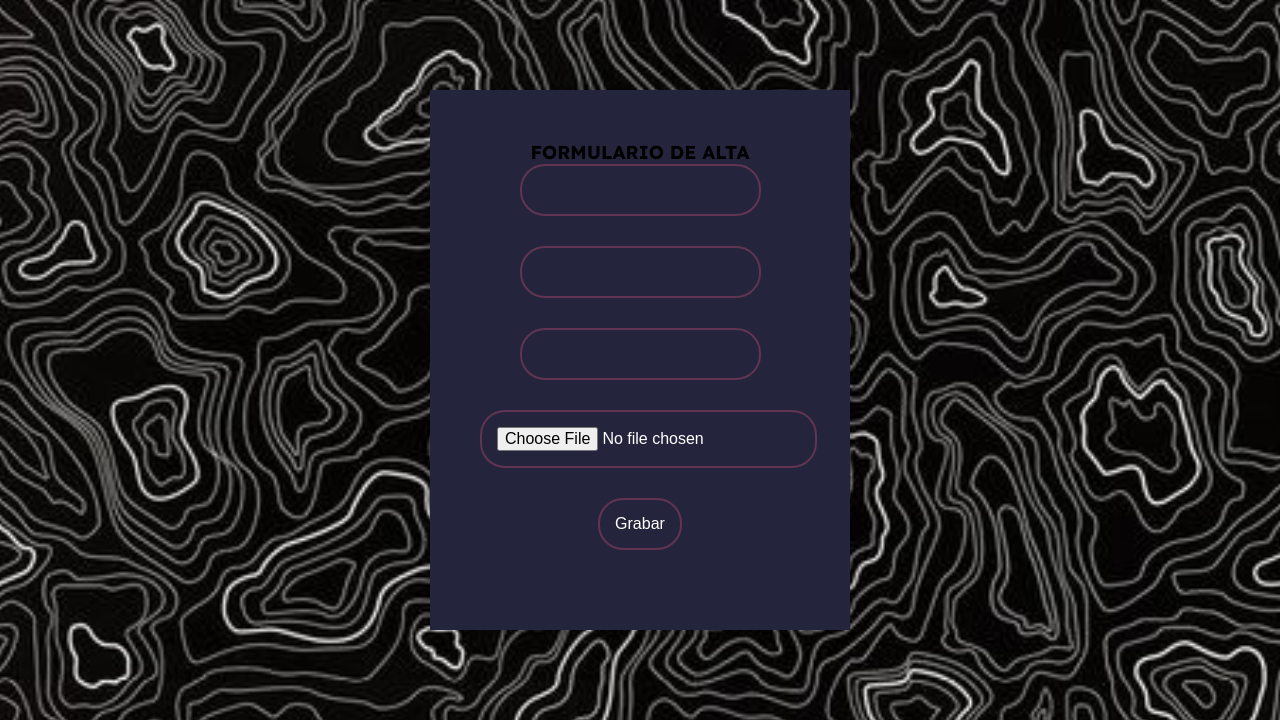
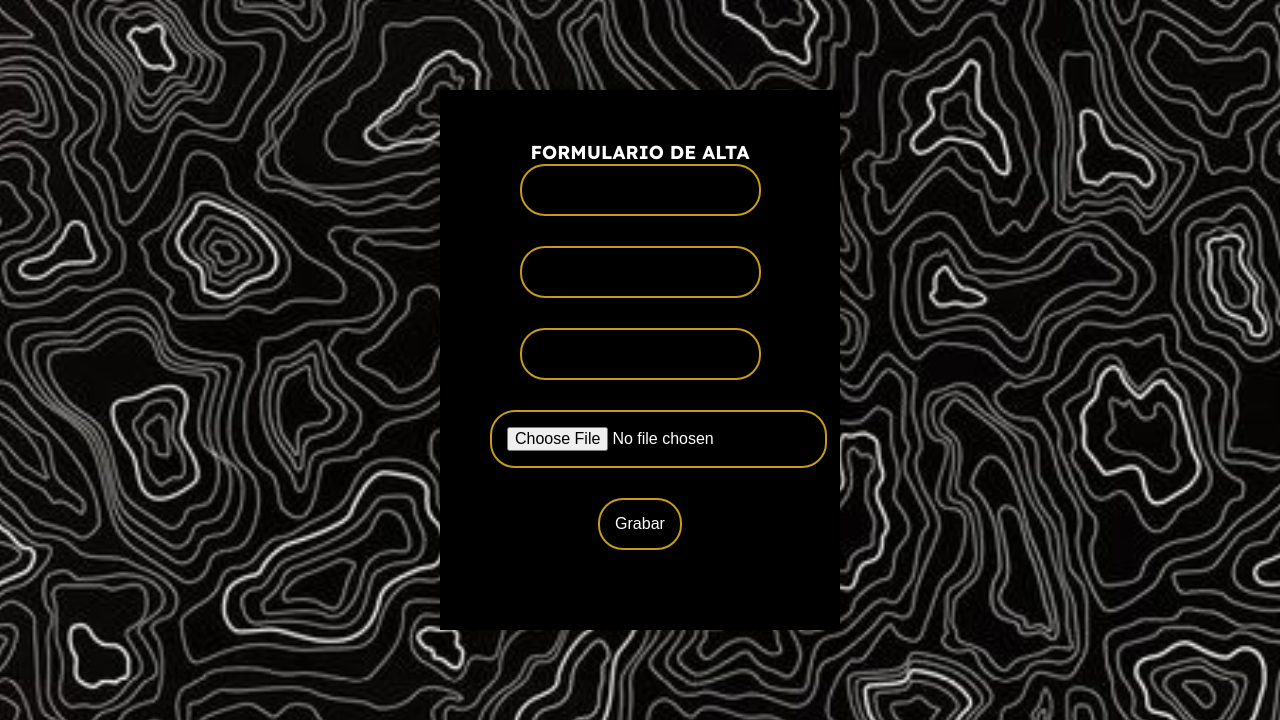
Before and after one commit to DylCraXs/DylCraXs, a PHP site: page /form-altas.php in a window 1280 px wide. Shown: the part 120-840 px from the top of the page. Run offline with PHP 8.4, Linux system fonts and the light colour scheme.

Commit message:
Update formAltas.css

```diff
--- a/css/formAltas.css
+++ b/css/formAltas.css
@@ -10,7 +10,7 @@
 }
 
 body {
-    background-image: url(../wallpaper.jpg);
+    background-image: url(../3D_Wallpaper.webp);
     font-family: 'Lexend', sans-serif;
     display: flex;
     flex-direction: column;
@@ -27,6 +27,7 @@
 }
 
 .container{
+    color: #ffffff;
     display: flex;
     flex-direction: column;
     justify-content: center;
@@ -35,12 +36,12 @@
 }
 
 form {
-    background-color: #24253c;
+    background-color: #000000;
     display: flex;
     flex-direction: column;
-
+    color: #ffffff;
     padding: 50px;
-    width: 420px;
+    width: 400px;
     box-shadow: 0 0 20px rgba(0, 0, 0, 0.2);
     text-align: center;
 }
@@ -56,7 +57,7 @@
     padding: 15px;
     border-radius: 25px;
     background-color: transparent;
-    border: 2px solid #603452;
+    border: 2px solid #c79b18;
     margin-bottom: 30px;
     outline: none;
     color: #ffffff;
```
